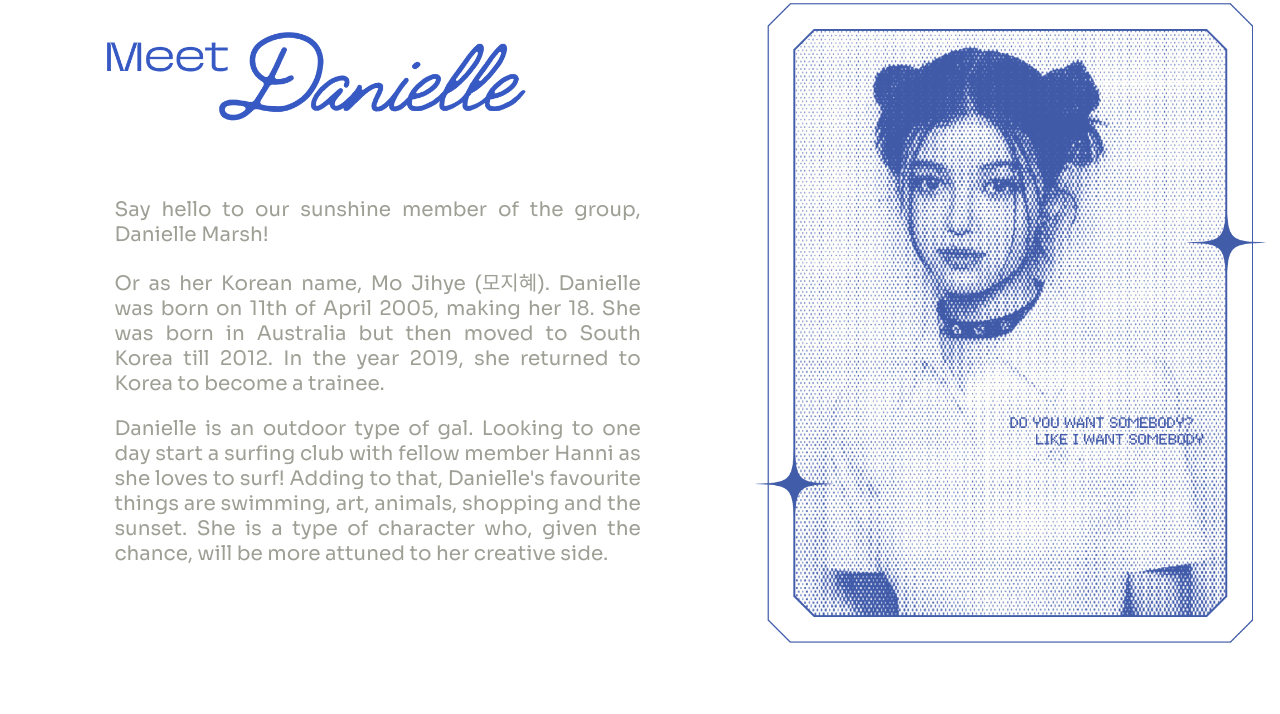
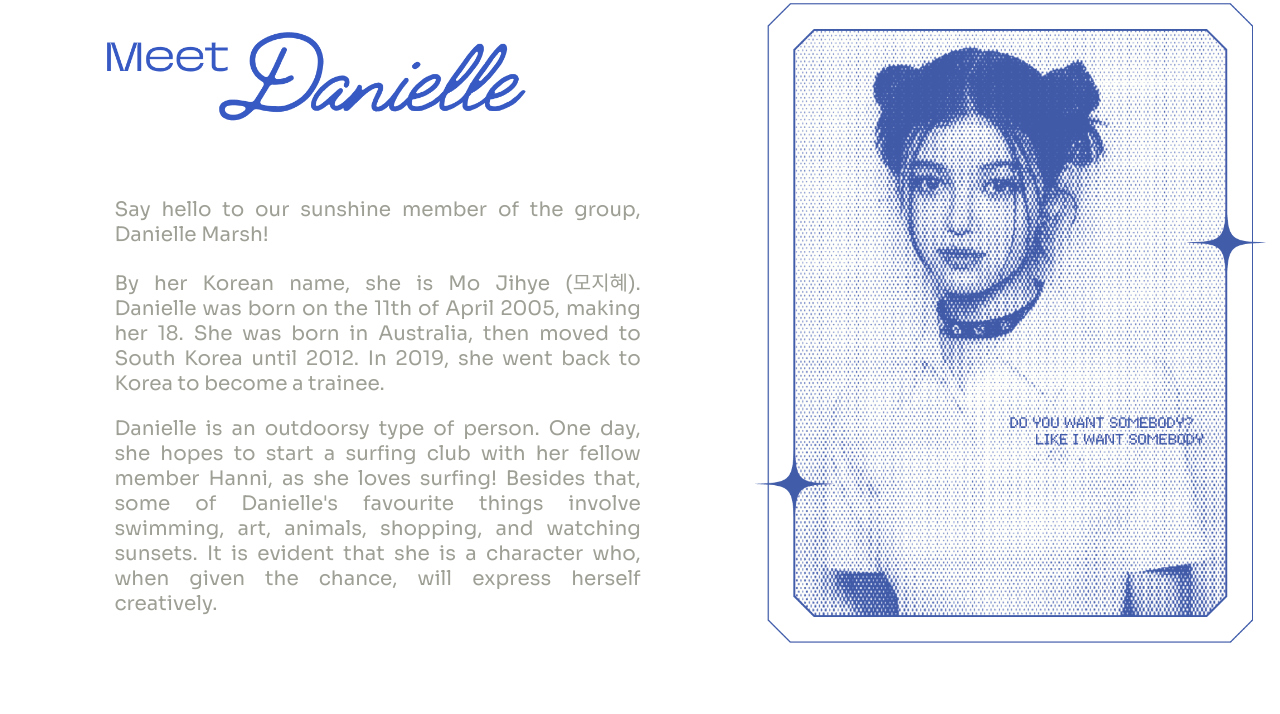
Before and after one commit to hannahkaith/hannahbustos.github.io, a plain HTML site: page Danielle.html in a window 1280 px wide. Shown: the part 70-784 px from the top of the page. Drawn offline with Linux system fonts and the light colour scheme.

Commit message:
Update Danielle.html

```diff
--- a/Danielle.html
+++ b/Danielle.html
@@ -1,5 +1,6 @@
 <!DOCTYPE html>
 <html lang="en">
+
 <head>
     <meta charset="UTF-8">
     <meta http-equiv="X-UA-Compatible" content="IE=edge">
@@ -7,6 +8,7 @@
     <link rel="stylesheet" href="members.css">
     <title>Danielle ✧</title>
 </head>
+
 <body>
     <!--Navigation Bar Section-->
     <header>
@@ -50,13 +52,13 @@
         </div>
         <div class="main-info">
             <p>Say hello to our sunshine member of the group, Danielle Marsh!</p>
-            <p>Or as her Korean name, Mo Jihye (모지혜). Danielle was born on 11th of April 2005, making her 18. She was
-                born in Australia but then moved to South Korea till 2012. In the year 2019, she returned to Korea to
+            <p>By her Korean name, she is Mo Jihye (모지혜). Danielle was born on the 11th of April 2005, making her 18.
+                She was born in Australia, then moved to South Korea until 2012. In 2019, she went back to Korea to
                 become a trainee.</p>
-            <p>Danielle is an outdoor type of gal. Looking to one day start a surfing club with fellow member Hanni as
-                she loves to surf! Adding to that, Danielle's favourite things are swimming, art, animals, shopping and
-                the sunset. She is a type of character who, given the chance, will be more attuned to her creative side.
-            </p>
+            <p>Danielle is an outdoorsy type of person. One day, she hopes to start a surfing club with her fellow
+                member Hanni, as she loves surfing! Besides that, some of Danielle's favourite things involve swimming,
+                art, animals, shopping, and watching sunsets. It is evident that she is a character who, when given the
+                chance, will express herself creatively.</p>
         </div>
 
         <div class="space2"> </div>
@@ -78,4 +80,5 @@
     </section>
 
 </body>
+
 </html>
```
